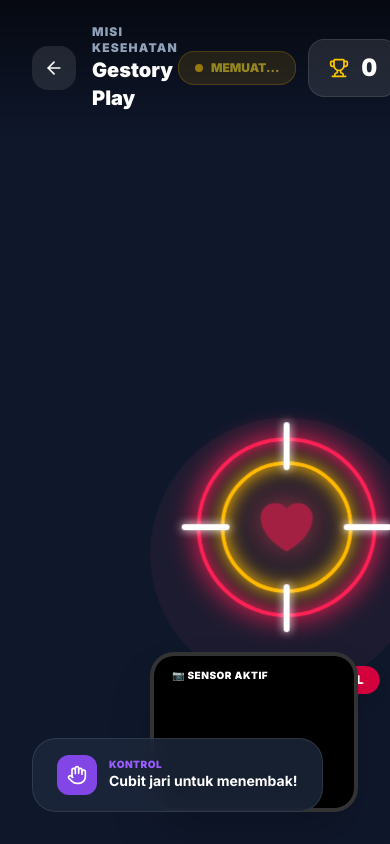
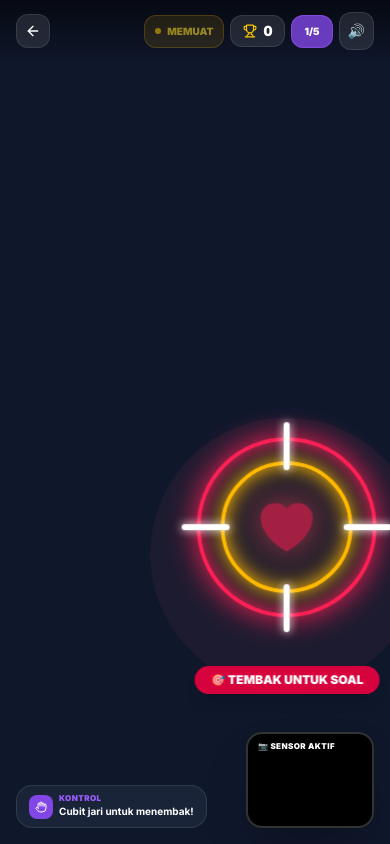
Before and after one commit to ahmadrofiussuud/gestory, a Next.js app: page /play in a window 390 px wide. Built offline with nearby package versions, Linux system fonts and the light colour scheme.

Commit message:
style: buat halaman game /play responsif mobile

```diff
--- a/src/app/play/GameClient.tsx
+++ b/src/app/play/GameClient.tsx
@@ -351,48 +351,48 @@ export default function GamePage() {
     <div className="relative h-screen w-screen overflow-hidden bg-slate-900 text-white font-sans cursor-none select-none">
 
       {/* ── Top HUD ──────────────────────────────────────────── */}
-      <div className="absolute top-0 w-full px-8 py-6 flex justify-between items-center z-40 bg-gradient-to-b from-black/60 to-transparent">
-        <div className="flex items-center gap-4">
+      <div className="absolute top-0 w-full px-4 py-3 sm:px-8 sm:py-6 flex justify-between items-center z-40 bg-gradient-to-b from-black/60 to-transparent">
+        <div className="flex items-center gap-2 sm:gap-4">
           <Link
             href="/"
             id="back-btn"
             ref={backBtnRef}
-            className="p-3 bg-white/10 hover:bg-white/20 rounded-2xl backdrop-blur-md transition-all cursor-pointer"
+            className="p-2 sm:p-3 bg-white/10 hover:bg-white/20 rounded-xl sm:rounded-2xl backdrop-blur-md transition-all cursor-pointer border border-white/10"
           >
-            <ArrowLeft className="w-5 h-5" />
+            <ArrowLeft className="w-4 h-4 sm:w-5 sm:h-5" />
           </Link>
-          <div className="flex flex-col">
-            <span className="text-slate-400 text-xs font-black tracking-widest uppercase">
+          <div className="hidden sm:flex flex-col">
+            <span className="text-slate-400 text-[10px] sm:text-xs font-black tracking-widest uppercase">
               Misi Kesehatan
             </span>
-            <span className="text-xl font-black">Gestory Play</span>
+            <span className="text-sm sm:text-xl font-black">Gestory Play</span>
           </div>
         </div>
 
-        <div className="flex gap-3 items-center">
+        <div className="flex gap-1.5 sm:gap-3 items-center">
           {/* Camera indicator */}
           <div
-            className={`flex items-center gap-2 px-4 py-2 rounded-2xl text-xs font-black border ${
+            className={`flex items-center gap-1.5 px-2.5 py-2 sm:gap-2 sm:px-4 sm:py-2.5 rounded-xl sm:rounded-2xl text-[10px] sm:text-xs font-black border ${
               cameraReady
                 ? "bg-green-500/20 border-green-500/40 text-green-300"
                 : "bg-yellow-500/20 border-yellow-500/40 text-yellow-300 animate-pulse"
             }`}
           >
             <div
-              className={`w-2 h-2 rounded-full ${cameraReady ? "bg-green-400" : "bg-yellow-400"}`}
+              className={`w-1.5 h-1.5 sm:w-2 sm:h-2 rounded-full ${cameraReady ? "bg-green-400" : "bg-yellow-400"}`}
             />
-            {cameraReady ? "SENSOR AKTIF" : "MEMUAT..."}
+            <span>{cameraReady ? "SENSOR" : "MEMUAT"}</span>
           </div>
 
           {/* Score */}
-          <div className="flex items-center gap-3 bg-white/10 backdrop-blur-md px-5 py-3 rounded-2xl border border-white/10">
-            <Trophy className="w-5 h-5 text-yellow-400" />
-            <span className="text-2xl font-black tabular-nums">{score}</span>
+          <div className="flex items-center gap-1.5 sm:gap-3 bg-white/10 backdrop-blur-md px-3 py-2 sm:px-5 sm:py-2.5 rounded-xl sm:rounded-2xl border border-white/10">
+            <Trophy className="w-3.5 h-3.5 sm:w-5 sm:h-5 text-yellow-400" />
+            <span className="text-sm sm:text-2xl font-black tabular-nums leading-none">{score}</span>
           </div>
 
           {/* Progress */}
-          <div className="bg-blue-600/80 backdrop-blur-md px-5 py-3 rounded-2xl font-black border border-blue-500/50 text-sm">
-            SOAL {Math.min(questionIndex + 1, BANK_SOAL.length)}/{BANK_SOAL.length}
+          <div className="bg-blue-600/80 backdrop-blur-md px-3 py-2 sm:px-5 sm:py-2.5 rounded-xl sm:rounded-2xl font-black border border-blue-500/50 text-[10px] sm:text-sm flex items-center justify-center">
+            <span className="hidden sm:inline mr-1">SOAL</span>{Math.min(questionIndex + 1, BANK_SOAL.length)}/{BANK_SOAL.length}
           </div>
 
           {/* Audio Toggle */}
@@ -413,10 +413,10 @@ export default function GamePage() {
                 }
               }
             }}
-            className="p-3 bg-white/10 hover:bg-white/20 rounded-2xl backdrop-blur-md transition-all cursor-pointer flex items-center justify-center border border-white/10 pointer-events-auto"
+            className="p-2 sm:p-3 bg-white/10 hover:bg-white/20 rounded-xl sm:rounded-2xl backdrop-blur-md transition-all cursor-pointer flex items-center justify-center border border-white/10 pointer-events-auto"
             title={isAudioMuted ? "Hidupkan Suara" : "Matikan Suara"}
           >
-            <span className="text-xl pointer-events-none">{isAudioMuted ? "🔇" : "🔊"}</span>
+            <span className="text-sm sm:text-xl pointer-events-none">{isAudioMuted ? "🔇" : "🔊"}</span>
           </button>
         </div>
       </div>
@@ -498,37 +498,37 @@ export default function GamePage() {
 
       {/* STATE: QUESTION */}
       {gameState === "QUESTION" && (
-        <div className="absolute inset-0 flex items-center justify-center p-12 z-30">
-          <div className="w-full max-w-5xl flex flex-col items-center gap-10">
+        <div className="absolute inset-0 flex flex-col items-center justify-center pt-24 pb-36 px-4 md:px-12 z-30 overflow-y-auto scrollbar-hide">
+          <div className="w-full max-w-4xl flex flex-col items-center gap-6 md:gap-10">
             {/* Question card */}
-            <div className="w-full bg-white/10 backdrop-blur-xl p-10 rounded-[44px] border-2 border-white/20 shadow-2xl text-center">
-              <p className="text-slate-300 text-sm font-black uppercase tracking-widest mb-4">
+            <div className="w-full bg-white/10 backdrop-blur-xl p-6 md:p-10 rounded-3xl md:rounded-[44px] border-2 border-white/20 shadow-2xl text-center">
+              <p className="text-slate-300 text-xs md:text-sm font-black uppercase tracking-widest mb-2 md:mb-4">
                 Pertanyaan {questionIndex + 1} dari {BANK_SOAL.length}
               </p>
-              <h2 className="text-4xl md:text-5xl font-black leading-tight text-white">
+              <h2 className="text-xl sm:text-2xl md:text-4xl font-black leading-tight text-white">
                 {currentQuestion.question}
               </h2>
-              <div className="mt-6 flex justify-center">
-                <div className="w-24 h-1.5 bg-blue-500 rounded-full" />
+              <div className="mt-4 md:mt-6 flex justify-center">
+                <div className="w-16 md:w-24 h-1 md:h-1.5 bg-blue-500 rounded-full" />
               </div>
             </div>
 
             {/* Option boxes */}
-            <div className="grid grid-cols-2 gap-10 w-full">
+            <div className="grid grid-cols-1 md:grid-cols-2 gap-4 md:gap-8 w-full">
               {/* Option A */}
               <div
                 id="option-a"
                 ref={(el) => { optionsRefs.current["A"] = el; }}
-                className="relative h-60 bg-blue-600 rounded-[44px] shadow-2xl shadow-blue-700/50 flex flex-col items-center justify-center border-b-8 border-blue-800 transition-all cursor-none group"
+                className="relative min-h-[96px] md:h-60 bg-blue-600 rounded-2xl md:rounded-[44px] shadow-2xl shadow-blue-700/50 flex flex-col items-center justify-center border-b-4 md:border-b-8 border-blue-800 transition-all cursor-none group py-6 md:py-0"
               >
-                <span className="absolute top-5 left-5 w-12 h-12 bg-white/20 rounded-2xl flex items-center justify-center text-2xl font-black">
+                <span className="absolute top-3 left-3 md:top-5 md:left-5 w-8 h-8 md:w-12 md:h-12 bg-white/20 rounded-lg md:rounded-2xl flex items-center justify-center text-sm md:text-2xl font-black">
                   A
                 </span>
-                <p className="text-4xl font-black px-8 text-center leading-tight">
+                <p className="text-base sm:text-xl md:text-3xl font-black px-6 md:px-8 text-center leading-tight">
                   {currentQuestion.options.A}
                 </p>
                 {/* Hover guide */}
-                <div className="absolute -bottom-5 bg-white text-blue-700 px-4 py-1.5 rounded-full text-xs font-black opacity-0 transition-opacity group-hover:opacity-100 pointer-events-none shadow">
+                <div className="absolute -bottom-4 bg-white text-blue-700 px-3 py-1 rounded-full text-[10px] md:text-xs font-black opacity-0 transition-opacity group-hover:opacity-100 pointer-events-none shadow">
                   👆 CUBIT SINI
                 </div>
               </div>
@@ -537,15 +537,15 @@ export default function GamePage() {
               <div
                 id="option-b"
                 ref={(el) => { optionsRefs.current["B"] = el; }}
-                className="relative h-60 bg-purple-600 rounded-[44px] shadow-2xl shadow-purple-700/50 flex flex-col items-center justify-center border-b-8 border-purple-800 transition-all cursor-none group"
+                className="relative min-h-[96px] md:h-60 bg-purple-600 rounded-2xl md:rounded-[44px] shadow-2xl shadow-purple-700/50 flex flex-col items-center justify-center border-b-4 md:border-b-8 border-purple-800 transition-all cursor-none group py-6 md:py-0"
               >
-                <span className="absolute top-5 left-5 w-12 h-12 bg-white/20 rounded-2xl flex items-center justify-center text-2xl font-black">
+                <span className="absolute top-3 left-3 md:top-5 md:left-5 w-8 h-8 md:w-12 md:h-12 bg-white/20 rounded-lg md:rounded-2xl flex items-center justify-center text-sm md:text-2xl font-black">
                   B
                 </span>
-                <p className="text-4xl font-black px-8 text-center leading-tight">
+                <p className="text-base sm:text-xl md:text-3xl font-black px-6 md:px-8 text-center leading-tight">
                   {currentQuestion.options.B}
                 </p>
-                <div className="absolute -bottom-5 bg-white text-purple-700 px-4 py-1.5 rounded-full text-xs font-black opacity-0 transition-opacity group-hover:opacity-100 pointer-events-none shadow">
+                <div className="absolute -bottom-4 bg-white text-purple-700 px-3 py-1 rounded-full text-[10px] md:text-xs font-black opacity-0 transition-opacity group-hover:opacity-100 pointer-events-none shadow">
                   👆 CUBIT SINI
                 </div>
               </div>
@@ -711,7 +711,7 @@ export default function GamePage() {
       </div>
 
       {/* ── PiP Webcam ────────────────────────────────────────── */}
-      <div className="fixed bottom-8 right-8 w-52 h-40 rounded-3xl overflow-hidden border-4 border-white/20 shadow-2xl bg-black z-50">
+      <div className="fixed bottom-4 right-4 sm:bottom-8 sm:right-8 w-32 h-24 sm:w-52 sm:h-40 rounded-2xl sm:rounded-3xl overflow-hidden border-2 sm:border-4 border-white/20 shadow-2xl bg-black z-50">
         <video
           ref={videoRef}
           id="webcam-pip"
@@ -720,21 +720,21 @@ export default function GamePage() {
           muted
           autoPlay
         />
-        <div className="absolute top-2 left-2 bg-black/60 px-2.5 py-1 rounded-xl text-[10px] uppercase font-black tracking-wider backdrop-blur-sm">
+        <div className="absolute top-1 left-1 sm:top-2 sm:left-2 bg-black/60 px-1.5 py-0.5 sm:px-2.5 sm:py-1 rounded-lg sm:rounded-xl text-[8px] sm:text-[10px] uppercase font-black tracking-wider backdrop-blur-sm">
           📷 Sensor Aktif
         </div>
       </div>
 
       {/* ── Control hint (bottom-left) ────────────────────────── */}
-      <div className="fixed bottom-8 left-8 flex items-center gap-3 bg-slate-800/80 backdrop-blur-md px-6 py-4 rounded-3xl border border-white/10 z-50">
-        <div className="w-10 h-10 bg-blue-600 rounded-xl flex items-center justify-center flex-shrink-0">
-          <Hand className="w-5 h-5" />
+      <div className="fixed bottom-4 left-4 sm:bottom-8 sm:left-8 flex items-center gap-1.5 sm:gap-3 bg-slate-800/80 backdrop-blur-md px-3 py-2 sm:px-6 sm:py-4 rounded-2xl sm:rounded-3xl border border-white/10 z-50">
+        <div className="w-6 h-6 sm:w-10 sm:h-10 bg-blue-600 rounded-lg sm:rounded-xl flex items-center justify-center flex-shrink-0">
+          <Hand className="w-3 h-3 sm:w-5 sm:h-5" />
         </div>
         <div className="text-left">
-          <p className="text-[10px] font-black uppercase tracking-wider text-blue-400 leading-none mb-0.5">
+          <p className="text-[8px] sm:text-[10px] font-black uppercase tracking-wider text-blue-400 leading-none mb-0.5">
             Kontrol
           </p>
-          <p className="text-sm font-bold text-white">
+          <p className="text-[10px] sm:text-sm font-bold text-white">
             Cubit jari untuk menembak!
           </p>
         </div>
```
